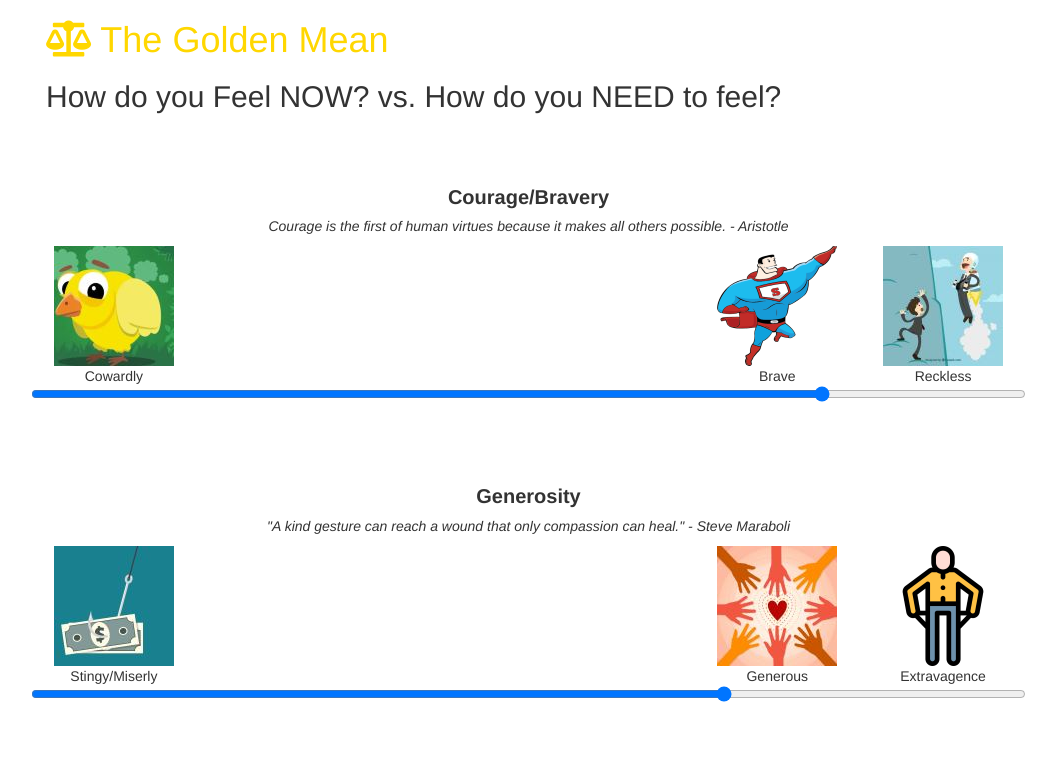
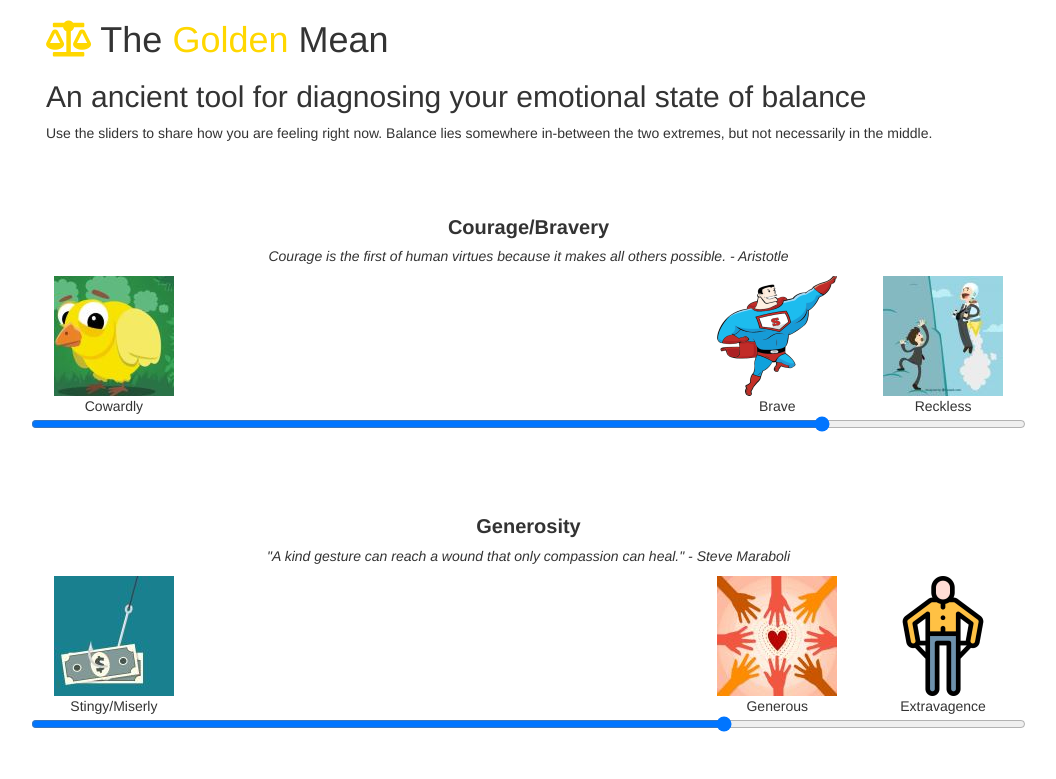
Before and after one commit to Larry-Volz/golden-mean, a plain HTML site: page index.html in a window 1280 px wide. Shown: the top 779 px of the page, without its empty margins (9-1065 px from the left). Drawn offline with nearby package versions, Linux system fonts and the light colour scheme.

Commit message:
getting ready to send to AHA website

```diff
--- a/golden_mean.css
+++ b/golden_mean.css
@@ -1,3 +1,3 @@
-label {
+.gm-label {
     font-size: 2rem;
 }
--- a/index.html
+++ b/index.html
@@ -15,16 +15,17 @@ href="https://use.fontawesome.com/releases/v5.3.1/css/all.css">
 <body>
     <div class="container">
         <div class="row">
-            <h1 class="display-3" ><a href="/" style="color:gold;"><i class="fas fa-balance-scale" style="color:gold;"></i> The Golden Mean</a></h1>
-            <h2>How do you Feel NOW? vs. How do you NEED to feel?</h2>
+            <h1 class="display-3" ><i style="color:gold;"class="fas fa-balance-scale" ></i> The <span style="color:gold;">Golden</span> Mean</h1>
+            <h2>An ancient tool for diagnosing your emotional state of balance</h2>
+            <p>Use the sliders to share how you are feeling right now.  Balance lies somewhere in-between the two extremes, but not necessarily in the middle.</p>
             <div class="row p-5 border rounded align-items-center">
                     <!-- BLOCK CONTENT HERE -->
-                    <!-- #slider-golden = at perfect range -->
+                    <!-- #gm-label slider-golden = at perfect range -->
                     <!-- if too low or high, change to #slider-warning or #slider-danger and change color accordingly -->
 
                     <br><br><div class="row text-center courage">
                         <div class="col-sm-10 mt-5">
-                            <br><label for="courage-slider" class="form-label slider slider-golden">Courage/Bravery</label>
+                            <br><label for="courage-slider" class="form-label slider gm-label slider-golden">Courage/Bravery</label>
                             <p ><em>Courage is the first of human virtues because it makes all others possible. - Aristotle</em></p>
                             <div class="col-sm-2 text-center border"><img src="images/cowardice_chicken_thumbnail.jpg" alt="cowardice - picture of chicken"><br>Cowardly</div>
                             <div class="col-sm-2 text-center border"></div>
@@ -40,7 +41,7 @@ href="https://use.fontawesome.com/releases/v5.3.1/css/all.css">
                     </div>
                     <br><br><div class="row text-center generosity">
                         <div class="col-sm-10">
-                            <br><label for="courage-slider" class="form-label slider slider-golden">Generosity</label>
+                            <br><label for="courage-slider" class="form-label slider gm-label slider-golden">Generosity</label>
                             <p ><em>"A kind gesture can reach a wound that only compassion can heal." - Steve Maraboli</em></p>
                             <div class="col-sm-2 text-center border"><img src="images/FISHHOOK_WITH_MONEY_thumbnail.jpg" alt="greed - picture of money-grabbing mouse in trap"><br>Stingy/Miserly</div>
                             <div class="col-sm-2 text-center border"></div>
@@ -56,7 +57,7 @@ href="https://use.fontawesome.com/releases/v5.3.1/css/all.css">
                     </div>
                     <br><br><div class="row text-center ambition">
                         <div class="col-sm-10 ">
-                            <br><label for="ambition-slider" class="form-label slider slider-golden">Ambition/Conscienciousness</label>
+                            <br><label for="ambition-slider" class="form-label slider gm-label slider-golden">Ambition/Conscienciousness</label>
                             <p ><em>Intelligence without ambition is a bird without wings.”
                                 – Salvador Dali</em></p>
                             <div class="col-sm-2 text-center border"><img src="images/Sloth Illustration_thumbnail.jpg" alt="cowardice - picture of chicken"><br>Sloth/Laziness</div>
@@ -73,7 +74,7 @@ href="https://use.fontawesome.com/releases/v5.3.1/css/all.css">
                     </div>
                     <br><br><div class="row text-center confidence">
                         <div class="col-sm-10 ">
-                            <br><label for="courage-slider" class="form-label slider slider-golden">Self-esteem</label>
+                            <br><label for="courage-slider" class="form-label slider gm-label slider-golden">Self-esteem</label>
                             <p ><em>“All you need in this life is ignorance and confidence, and then success is sure.” – Mark Twain</em></p>
                             <div class="col-sm-2 text-center border"><img src="images/insecure_thumbnail.jpg"><br>Insecure/arrogant</div>
                             <div class="col-sm-2 text-center border"></div>
@@ -89,7 +90,7 @@ href="https://use.fontawesome.com/releases/v5.3.1/css/all.css">
                     </div>
                     <br><br><div class="row text-center honesty">
                         <div class="col-sm-10">
-                            <br><label for="courage-slider" class="form-label slider slider-golden">Honesty/Self-expression</label>
+                            <br><label for="courage-slider" class="form-label slider gm-label slider-golden">Honesty/Self-expression</label>
                             <p ><em>“All you need in this life is ignorance and confidence, and then success is sure.” – Mark Twain</em></p>
                             <div class="col-sm-2 text-center border"><img src="images/dishonesty_thumbnail.jpg" alt="dishonesty - picture of broken hearted couple"><br>Lying or silence from fear or selfishness</div>
                             <div class="col-sm-2 text-center border"></div>
@@ -105,7 +106,7 @@ href="https://use.fontawesome.com/releases/v5.3.1/css/all.css">
                     </div>
                     <br><br><div class="row text-center humor">
                         <div class="col-sm-10">
-                            <br><label for="humor-slider" class="form-label slider slider-golden">Good humor</label>
+                            <br><label for="humor-slider" class="form-label slider gm-label slider-golden">Good humor</label>
                             <p ><em>“A day without laughter is a day wasted" - Charlie Chaplin</em></p>
                             <div class="col-sm-2 text-center border"><img src="images/cowardice_chicken_thumbnail.jpg" alt="cowardice - picture of chicken"><br>Morose/addicted to self-pity & distractions</div>
                             <div class="col-sm-2 text-center border"></div>
@@ -121,7 +122,7 @@ href="https://use.fontawesome.com/releases/v5.3.1/css/all.css">
                     </div>
                     <br><br><div class="row text-center friendship">
                         <div class="col-sm-10">
-                            <br><label for="friendship-slider" class="form-label slider slider-golden">Friendship</label>
+                            <br><label for="friendship-slider" class="form-label slider gm-label slider-golden">Friendship</label>
                             <p ><em>“The most beautiful discovery true friends make is that they can grow separately without growing apart.” — Elisabeth Foley</em></p>
                             <div class="col-sm-2 text-center border"><img src="images/cowardice_chicken_thumbnail.jpg" alt="cowardice - picture of chicken"><br>Arguing out of resentment or insecurity</div>
                             <div class="col-sm-2 text-center border"></div>
@@ -137,7 +138,7 @@ href="https://use.fontawesome.com/releases/v5.3.1/css/all.css">
                     </div>
                     <br><br><div class="row text-center temperance">
                         <div class="col-sm-10 ">
-                            <br><label for="friendship-slider" class="form-label slider slider-golden">Temperance/Practical judgment/Maturity</label>
+                            <br><label for="friendship-slider" class="form-label slider gm-label slider-golden">Temperance/Practical judgment/Maturity</label>
                             <p ><em>“There is no difference between knowledge and temperance; for he who knows what is good and embraces it, who knows what is bad and avoids it, is learned and temperate." - Socrates</em></p>
                             <div class="col-sm-2 text-center border"><img src="images/cowardice_chicken_thumbnail.jpg" alt="cowardice - picture of chicken"><br>Self-indulgent/irresponsible</div>
                             <div class="col-sm-2 text-center border"></div>
@@ -153,7 +154,7 @@ href="https://use.fontawesome.com/releases/v5.3.1/css/all.css">
                     </div>
                     <br><br><div class="row text-center composure">
                         <div class="col-sm-10 ">
-                            <br><label for="composure-slider" class="form-label slider slider-golden">Composure/Keeping your cool</label>
+                            <br><label for="composure-slider" class="form-label slider gm-label slider-golden">Composure/Keeping your cool</label>
                             <p ><em>“As soon as anger knocks at one’s door, wisdom prepares to leave.”
                                 ― Pawan Mishra, Coinman: An Untold Conspiracy</em></p>
                             <div class="col-sm-2 text-center border"><img src="images/cowardice_chicken_thumbnail.jpg" alt="cowardice - picture of chicken"><br>Apathetic/no boundaries</div>
@@ -170,7 +171,7 @@ href="https://use.fontawesome.com/releases/v5.3.1/css/all.css">
                     </div>
                     <br><br><div class="row text-center self-control">
                         <div class="col-sm-10 ">
-                            <br><label for="self-control-slider" class="form-label slider slider-golden">Self-control</label>
+                            <br><label for="self-control-slider" class="form-label slider gm-label slider-golden">Self-control</label>
                             <p ><em>“Control yourself or someone else will control you" - Anonymous</em></p>
                             <div class="col-sm-2 text-center border"><img src="images/cowardice_chicken_thumbnail.jpg" alt="cowardice - picture of chicken"><br>Indecisiveness</div>
                             <div class="col-sm-2 text-center border"></div>
```
Also changed, not shown: images/hypno_test2.jpg (added).
